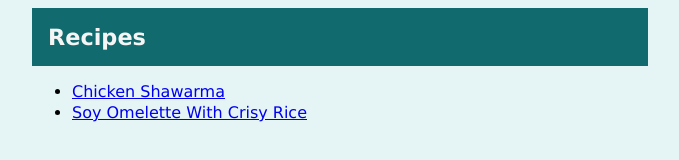
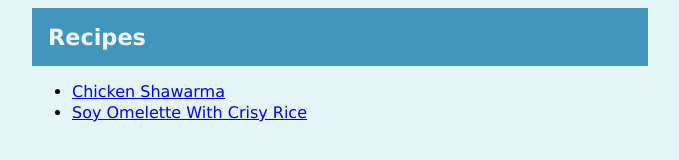
Before and after one commit to davethomson2000/odin-recipes, a plain HTML site: page index.html in a window 1280 px wide. Shown: the whole page, without its empty margins (300-979 px from the left). Drawn offline with Linux system fonts and the light colour scheme.

Commit message:
update h1 background color

```diff
--- a/styles.css
+++ b/styles.css
@@ -21,7 +21,7 @@ h1 {
     font-size: 1.4rem;
     padding: 1rem;
     margin: -8px -8px 0px;
-    background-color:  hsl(183, 73%, 25%);
+    background-color:  hsl(199, 48%, 50%);
 }
 
 .description {
```
